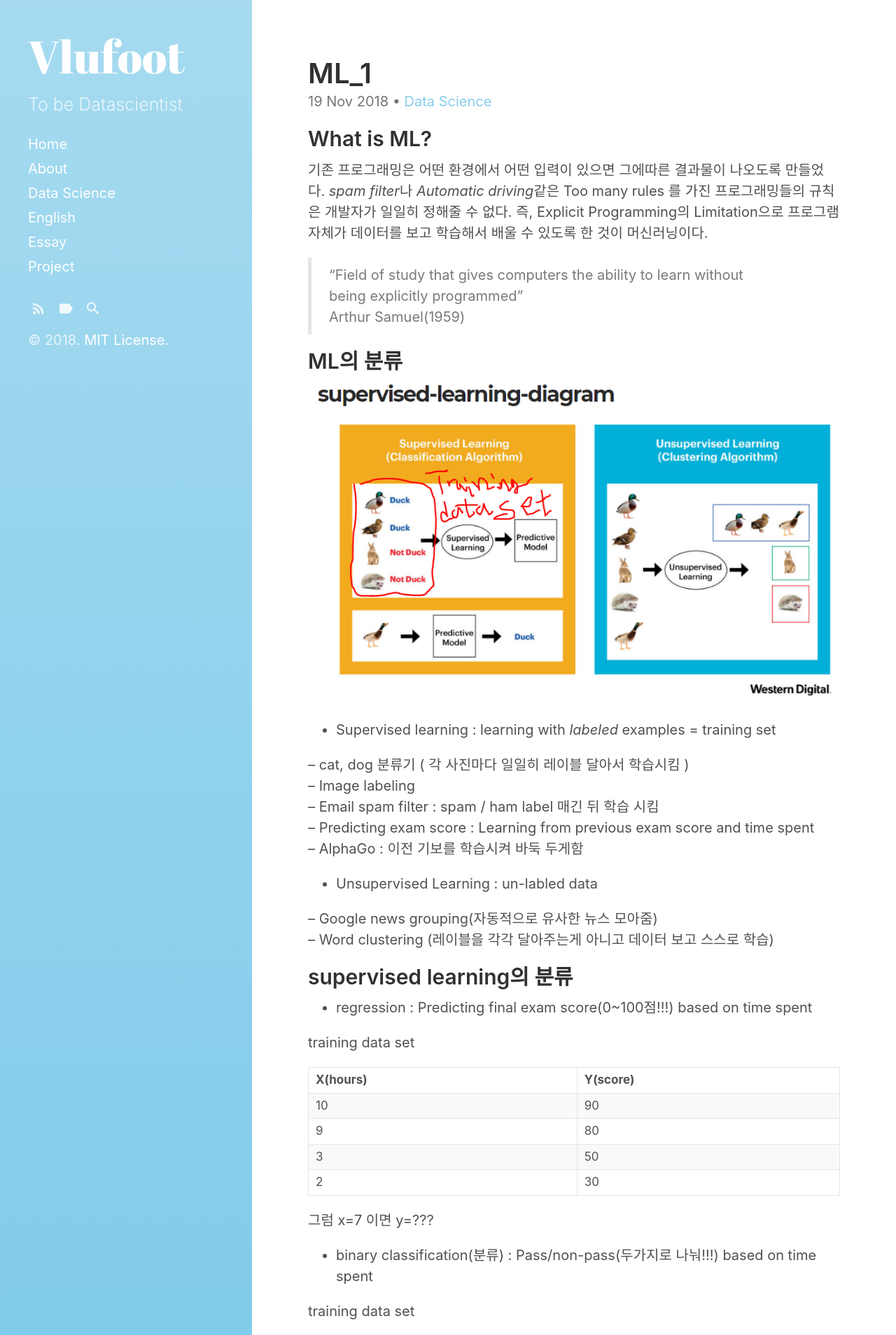
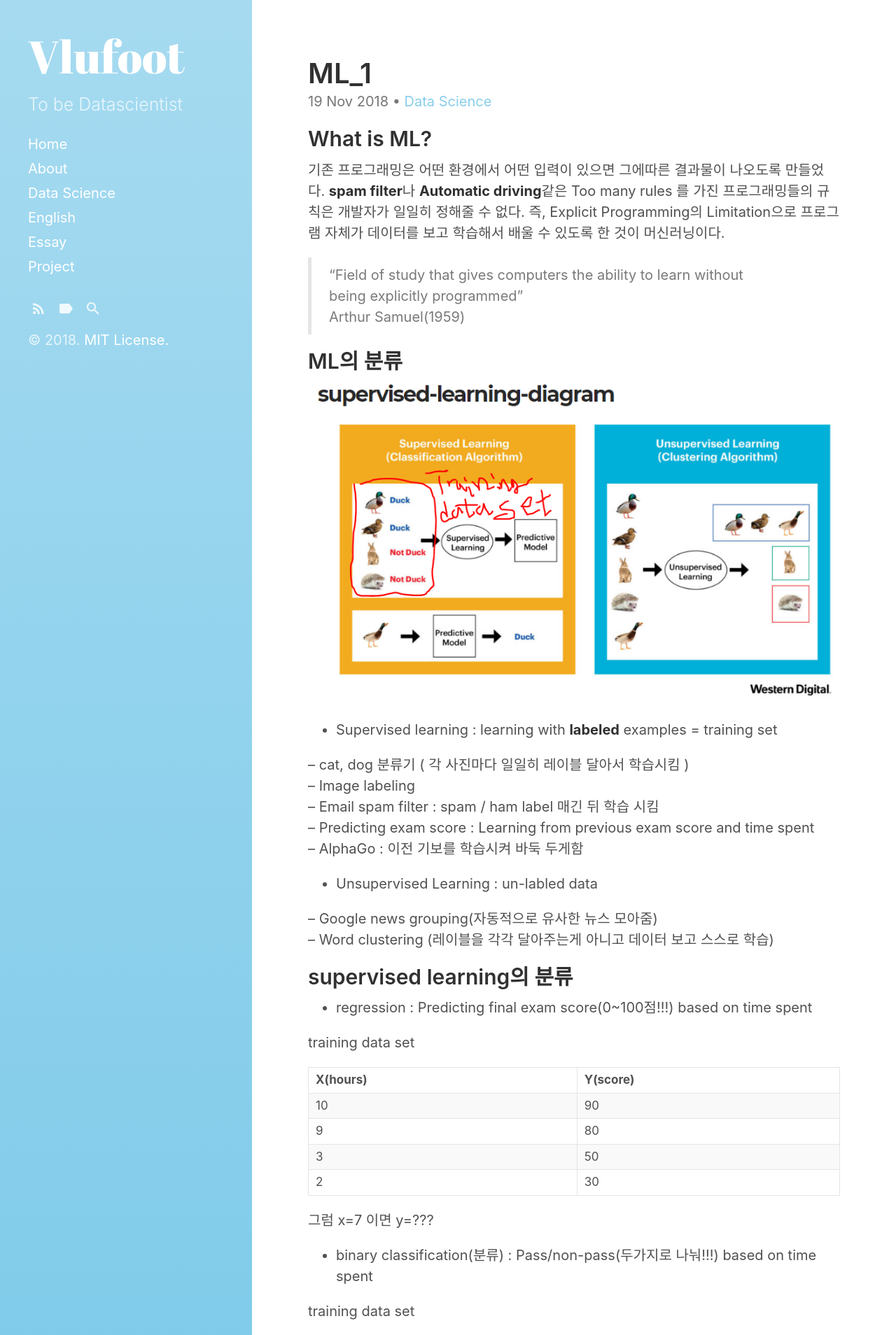
Before and after one commit to vlufoot/vlufoot.github.io, a Jekyll site: the page built from _posts/2018-11-19-ML_1.md, in a window 1280 px wide. Shown: the top 1908 px of the page at 70% size. Built offline with Jekyll 4.4.1, drawn with Linux system fonts in a browser that asks for light colours.

Commit message:
Update 2018-11-19-ML_1.md

```diff
--- a/_posts/2018-11-19-ML_1.md
+++ b/_posts/2018-11-19-ML_1.md
@@ -9,7 +9,7 @@ tags:
 ---
 
 ## What is ML?
-기존 프로그래밍은 어떤 환경에서 어떤 입력이 있으면 그에따른 결과물이 나오도록 만들었다. *spam filter*나 *Automatic driving*같은 Too many rules 를 가진 프로그래밍들의 규칙은 개발자가 일일히 정해줄 수 없다. 즉, Explicit Programming의 Limitation으로 프로그램 자체가 데이터를 보고 학습해서 배울 수 있도록 한 것이 머신러닝이다.
+기존 프로그래밍은 어떤 환경에서 어떤 입력이 있으면 그에따른 결과물이 나오도록 만들었다. **spam filter**나 **Automatic driving**같은 Too many rules 를 가진 프로그래밍들의 규칙은 개발자가 일일히 정해줄 수 없다. 즉, Explicit Programming의 Limitation으로 프로그램 자체가 데이터를 보고 학습해서 배울 수 있도록 한 것이 머신러닝이다.
 
 > "Field of study that gives computers the ability to learn without being explicitly programmed"
 > Arthur Samuel(1959)
@@ -18,7 +18,7 @@ tags:
 
 ![super](/assets/supervised_0.PNG)
 
-- Supervised learning : learning with *labeled* examples = training set
+- Supervised learning : learning with **labeled** examples = training set
 
 -- cat, dog 분류기 ( 각 사진마다 일일히 레이블 달아서 학습시킴 )
 -- Image labeling
```
